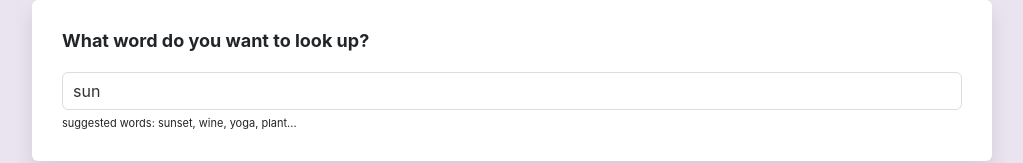
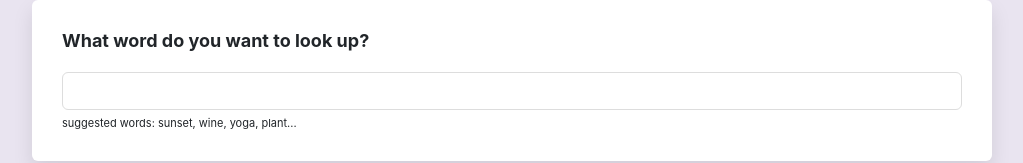
Before and after one commit to dajanafaris/dictionary-project, a React (Create React App) app: page / in a window 1280 px wide. Shown: the part 138-301 px from the top of the page, without its empty margins (128-1151 px from the left). Built offline with nearby package versions, Linux system fonts and the light colour scheme; no server answers.

Commit message:
no default keyword

```diff
--- a/src/App.js
+++ b/src/App.js
@@ -6,7 +6,7 @@ function App() {
       <h1> Dictonary App</h1>
       <header className="App-header"></header>
       <main>
-        <Dictionary defaultKeyword="sun" />
+        <Dictionary defaultKeyword=" " />
       </main>
       <footer className="App-footer">
         <small>Coded by Dajana Faris</small>
```
